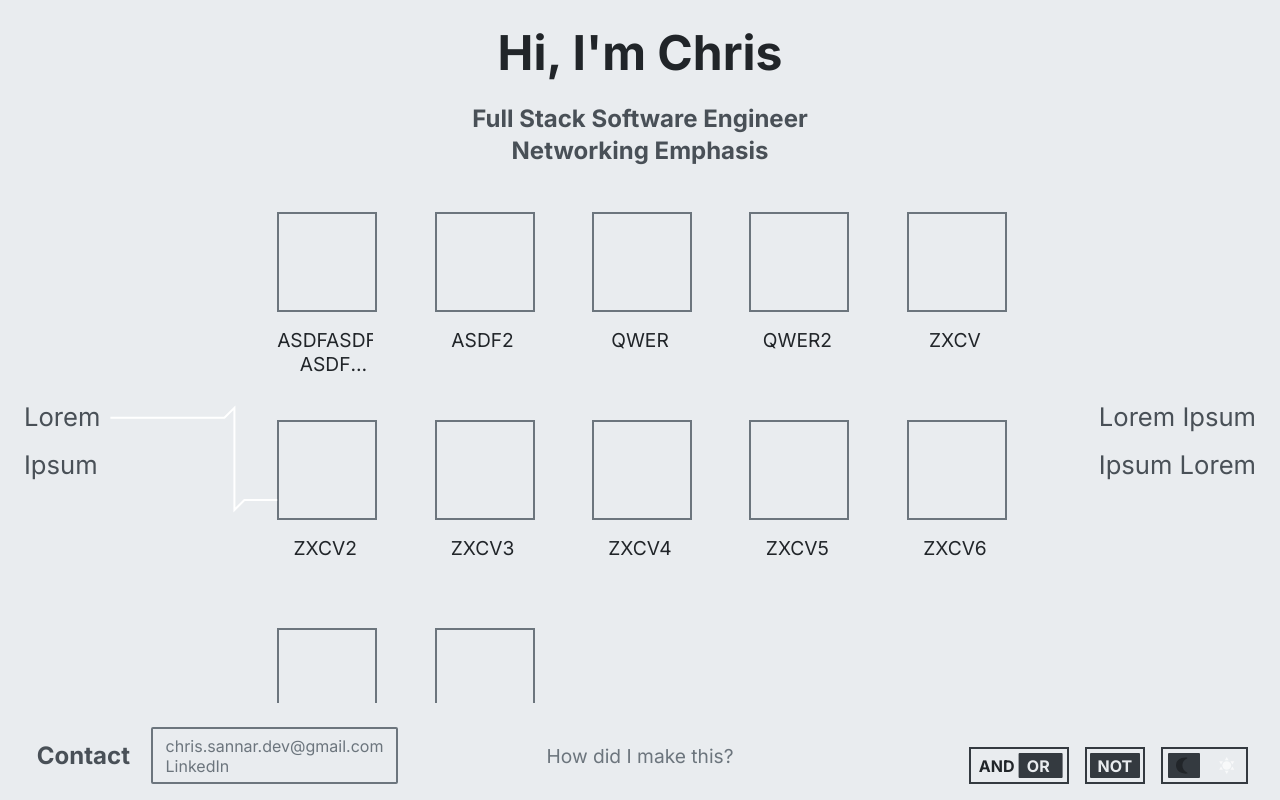
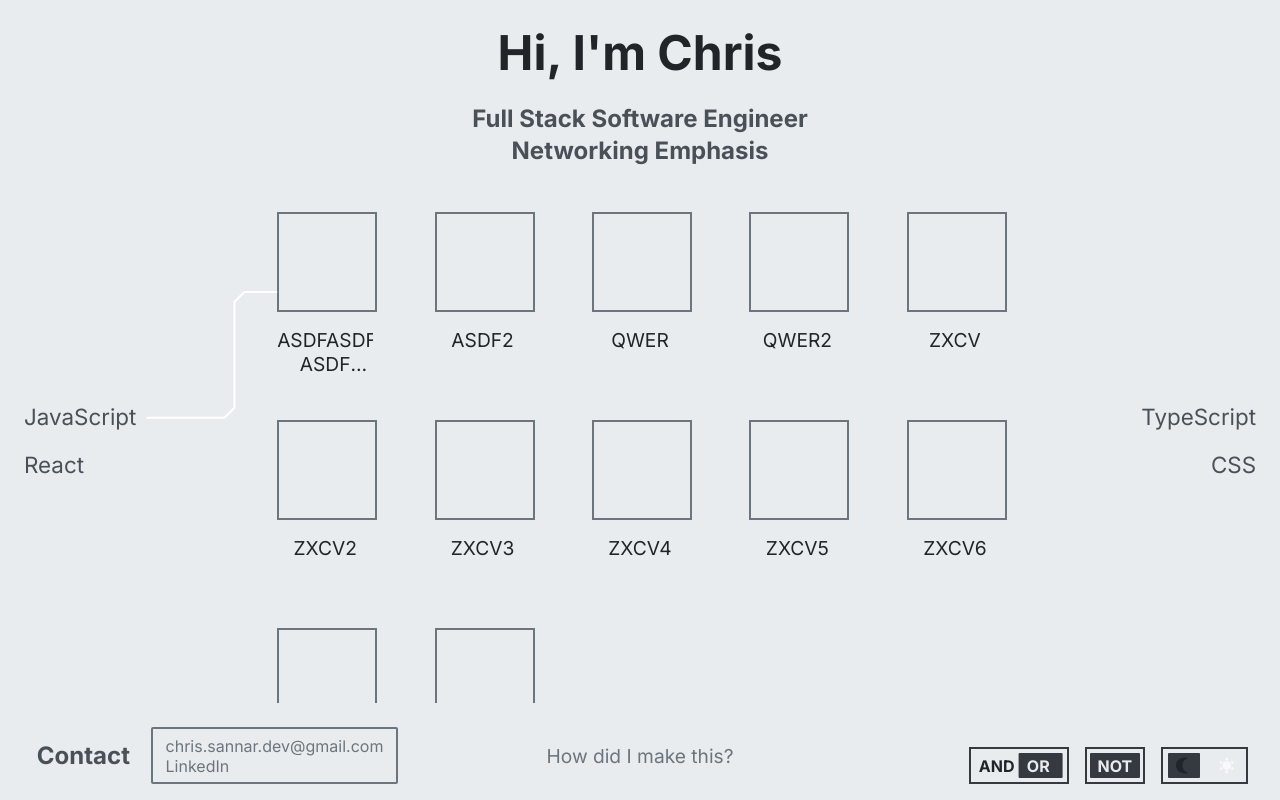
Before and after one commit to ChrisSannar/portfolio, a React (Create React App) app: page / in a window 1280 px wide. Built offline with nearby package versions, Linux system fonts and the light colour scheme.

Commit message:
Adding skills to the page + README

```diff
--- a/src/components/PortfolioAppList.css
+++ b/src/components/PortfolioAppList.css
@@ -52,7 +52,7 @@
 .PortfolioTechLabel h3 {
     margin: 0;
     text-align: center;
-    font-size: 1.6rem;
+    font-size: 1.4rem;
     font-weight: lighter;
     cursor: pointer;
 }
--- a/src/components/PortfolioAppList.tsx
+++ b/src/components/PortfolioAppList.tsx
@@ -1,6 +1,6 @@
 import React from 'react';
 import './PortfolioAppList.css';
-import { PortApp } from '../data/PortApp';
+import { PortApp, PortSkill } from '../data/PortApp';
 import { PortfolioApp } from './PortfolioApp';
 import { remToPx } from '../data/util';
 
@@ -19,7 +19,7 @@ type TechLabelRef = {
 }
 
 export const PortfolioAppList: React.FC = () => {
-  const [apps] = React.useState(PortApp.getAllApps());
+  const [apps] = React.useState(PortApp.getAllApps(PortSkill.getAllSkills()));
   const [appIndexOpen, setAppIndexOpen] = React.useState<number>(-1);
   const [itemsPerRow, setItemsPerRow] = React.useState(0);
   const [contentIndexToRender, setContentIndexToRender] = React.useState<number>(-1);
@@ -141,10 +141,6 @@ export const PortfolioAppList: React.FC = () => {
     };
   }, []);
 
-  const getConnectionsBetweenLabelsAndApps = () => {
-
-  }
-
   // ## Drawing Lines
   const svgRef = React.useRef<SVGSVGElement | null>(null);
   React.useEffect(() => {
@@ -176,9 +172,9 @@ export const PortfolioAppList: React.FC = () => {
     const techLabelRef = techLabelRefsMap.current.get('label1');
     if (techLabelRef?.el) {
       drawLine(techLabelRef.el, appRefsMap.current.get(apps[0].id) || null)
-      drawLine(techLabelRef.el, appRefsMap.current.get(apps[1].id) || null)
-      drawLine(techLabelRef.el, appRefsMap.current.get(apps[4].id) || null)
-      drawLine(techLabelRef.el, appRefsMap.current.get(apps[5].id) || null)
+      // drawLine(techLabelRef.el, appRefsMap.current.get(apps[1].id) || null)
+      // drawLine(techLabelRef.el, appRefsMap.current.get(apps[4].id) || null)
+      // drawLine(techLabelRef.el, appRefsMap.current.get(apps[5].id) || null)
     }
   }
 
@@ -217,24 +213,49 @@ export const PortfolioAppList: React.FC = () => {
     svgRef.current.appendChild(newPath);
   };
 
-  const createTechLabels = () => <div className="labels-container">
-    <div className="LeftTechLabels">
-      <div className='PortfolioTechLabel' ref={ref => techLabelRefsMap.current.set('label1', { el: ref!, side: "left" })}>
-        <h3>Lorem</h3>
+  const skillsToAppIdMap: Map<string, Set<string>> = React.useMemo(() => {
+    const mappers: Map<string, Set<string>> = new Map();
+
+    apps.forEach(app => {
+      app.Skills.forEach(skill => {
+        if (!mappers.has(skill.Title)) {
+          mappers.set(skill.Title, new Set());
+        }
+        mappers.get(skill.Title)?.add(app.Title);
+      })
+    });
+    return mappers;
+  }, [apps]);
+  const createTechLabels = () => {
+    const leftLabels = Array.from(skillsToAppIdMap.entries()).filter(([skill, appIds], index) => index % 2 === 0);
+    const rightLabels = Array.from(skillsToAppIdMap.entries()).filter(([skill, appIds], index) => index % 2 !== 0);
+    return (
+      <div className="labels-container">
+        <div className="LeftTechLabels">
+          {leftLabels.map(([skill, appIds], index) => (
+            <div
+              className='PortfolioTechLabel'
+              key={skill}
+              ref={ref => techLabelRefsMap.current.set(`label${index + 1}`, { el: ref!, side: "left" })}
+            >
+              <h3>{skill}</h3>
+            </div>
+          ))}
+        </div>
+        <div className="RightTechLabels">
+          {rightLabels.map(([skill, appIds], index) => (
+            <div
+              className='PortfolioTechLabel'
+              key={skill}
+              ref={ref => techLabelRefsMap.current.set(`label${index + 1 + leftLabels.length}`, { el: ref!, side: "right" })}
+            >
+              <h3>{skill}</h3>
+            </div>
+          ))}
+        </div>
       </div>
-      <div className='PortfolioTechLabel' ref={ref => techLabelRefsMap.current.set('label2', { el: ref!, side: "left" })}>
-        <h3>Ipsum</h3>
-      </div>
-    </div>
-    <div className="RightTechLabels">
-      <div className='PortfolioTechLabel' ref={ref => techLabelRefsMap.current.set('label3', { el: ref!, side: "right" })}>
-        <h3>Lorem Ipsum</h3>
-      </div>
-      <div className='PortfolioTechLabel' ref={ref => techLabelRefsMap.current.set('label4', { el: ref!, side: "right" })}>
-        <h3>Ipsum Lorem</h3>
-      </div>
-    </div>
-  </div>
+    )
+  }
 
   return (
     <div
--- a/src/data/PortApp.ts
+++ b/src/data/PortApp.ts
@@ -3,24 +3,75 @@ import { generateId } from './util';
 export class PortApp {
     public readonly id: string;
 
-    constructor(public readonly Title: string) {
+    constructor(
+        public readonly Title: string,
+        public readonly Skills: PortSkill[] = [],
+        public readonly Description: string = '',
+        public readonly ImageUrl: string = '',
+        public readonly AppUrl: string = '',
+        public readonly RepoUrl: string = ''
+    ) {
         this.id = generateId();
     }
 
-    static getAllApps(): PortApp[] {
+    static getAllApps(skills: PortSkill[]): PortApp[] {
         return [
-            new PortApp('ASDFASDF ASDF ASDFASDFASDF'),
-            new PortApp('ASDF2'),
+            new PortApp(
+                'ASDFASDF ASDF ASDFASDFASDF',
+                [skills[0], skills[1]],
+                'This is a description for ASDFASDF ASDF ASDFASDFASDF',
+                '',
+                'https://example.com/app1',
+            ),
+            new PortApp(
+                'ASDF2',
+                [skills[1], skills[2]],
+                'This is a description for ASDF2',
+                '',
+                'https://example.com/app2',
+                ''
+            ),
             new PortApp('QWER'),
-            new PortApp('QWER2'),
-            new PortApp('ZXCV'),
+            new PortApp(
+                'QWER2',
+                [],
+                'This is a description for QWER2',
+            ),
+            new PortApp(
+                'ZXCV',
+                [skills[2]],
+                'This is a description for ZXCV',
+            ),
             new PortApp('ZXCV2'),
             new PortApp('ZXCV3'),
             new PortApp('ZXCV4'),
-            new PortApp('ZXCV5'),
+            new PortApp(
+                'ZXCV5',
+                [skills[0], skills[3]],
+            ),
             new PortApp('ZXCV6'),
             new PortApp('ZXCV7'),
             new PortApp('ZXCV8'),
         ];
     }
 }
+
+export class PortSkill {
+    constructor(
+        public readonly Title: string,
+        public readonly AppTitles: string[] = []
+    ) {}
+
+    static getAllSkills(): PortSkill[] {
+        return [
+            new PortSkill('JavaScript', [
+            ]),
+            new PortSkill('TypeScript', [
+            ]),
+            new PortSkill('React', [
+            ]),
+            new PortSkill('CSS', [
+            ]),
+        ];
+    }
+}
```
Also changed, not shown: 1 other file (tests, documents, lock files or other folders).
